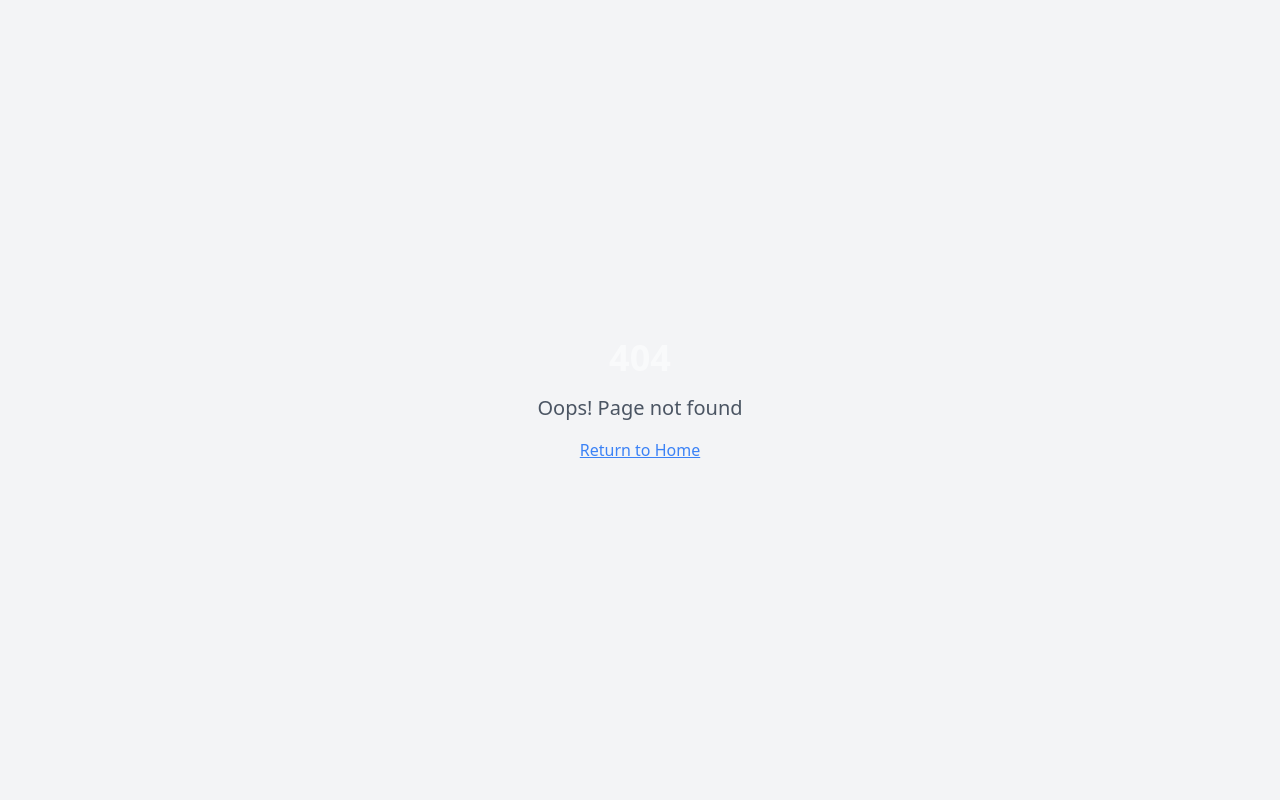
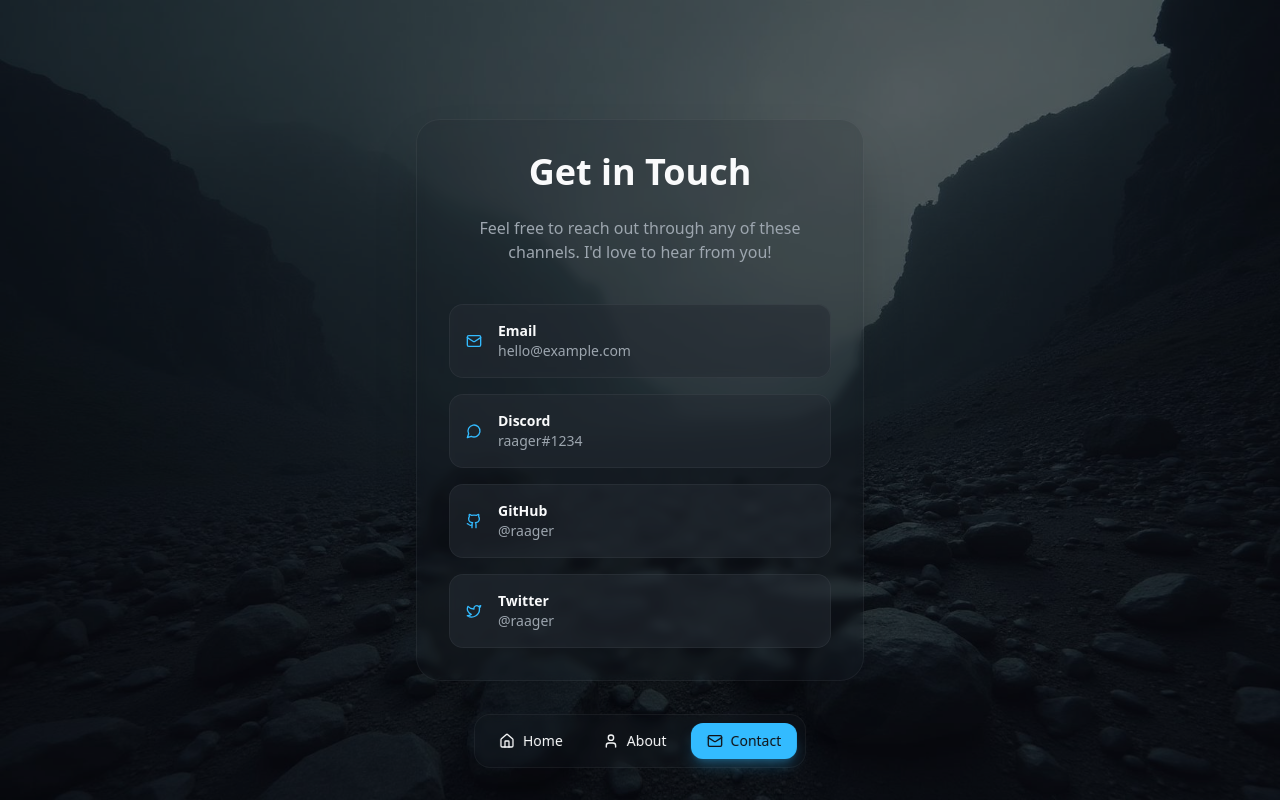
Before and after one commit to Aarmaan211/linkyour-look-alike, a React (Vite) app: page /contact in a window 1280 px wide. Before the commit this address had no page. Built offline with nearby package versions, Linux system fonts and the light colour scheme.

Commit message:
Refactor profile layout and add navigation
Move "a nerd" and location below status. Add a bottom navigation bar with About Me and Contact links. Implement easy background customization for images, videos, GIFs, or gradients.

```diff
--- a/src/App.tsx
+++ b/src/App.tsx
@@ -4,6 +4,8 @@ import { TooltipProvider } from "@/components/ui/tooltip";
 import { QueryClient, QueryClientProvider } from "@tanstack/react-query";
 import { BrowserRouter, Routes, Route } from "react-router-dom";
 import Index from "./pages/Index";
+import About from "./pages/About";
+import Contact from "./pages/Contact";
 import NotFound from "./pages/NotFound";
 
 const queryClient = new QueryClient();
@@ -16,6 +18,8 @@ const App = () => (
       <BrowserRouter>
         <Routes>
           <Route path="/" element={<Index />} />
+          <Route path="/about" element={<About />} />
+          <Route path="/contact" element={<Contact />} />
           {/* ADD ALL CUSTOM ROUTES ABOVE THE CATCH-ALL "*" ROUTE */}
           <Route path="*" element={<NotFound />} />
         </Routes>
--- /dev/null
+++ b/src/components/BackgroundManager.tsx
@@ -0,0 +1,92 @@
+interface BackgroundManagerProps {
+  children: React.ReactNode;
+}
+
+// 🎨 EASY BACKGROUND CUSTOMIZATION
+// Change the backgroundConfig object below to customize your background
+
+const backgroundConfig = {
+  // OPTIONS: 'image', 'video', 'gradient', 'gif'
+  type: 'image' as 'image' | 'video' | 'gradient' | 'gif',
+
+  // For type: 'image' or 'gif'
+  imageUrl: '/src/assets/atmospheric-background.jpg',
+
+  // For type: 'video'
+  videoUrl: '', // Add your video URL here
+
+  // For type: 'gradient'
+  gradient: 'linear-gradient(135deg, #667eea 0%, #764ba2 100%)', // CSS gradient
+
+  // Optional overlay (works with all types)
+  overlay: 'hsl(220 30% 5% / 0.6)', // Semi-transparent overlay
+
+  // Background options
+  backgroundSize: 'cover', // 'cover', 'contain', 'auto', etc.
+  backgroundPosition: 'center', // 'center', 'top', 'bottom', etc.
+  backgroundRepeat: 'no-repeat' // 'no-repeat', 'repeat', etc.
+};
+
+export const BackgroundManager = ({ children }: BackgroundManagerProps) => {
+  const renderBackground = () => {
+    switch (backgroundConfig.type) {
+      case 'image':
+      case 'gif':
+        return (
+          <div
+            className="absolute inset-0 bg-cover bg-center bg-no-repeat"
+            style={{
+              backgroundImage: `url(${backgroundConfig.imageUrl})`,
+              backgroundSize: backgroundConfig.backgroundSize,
+              backgroundPosition: backgroundConfig.backgroundPosition,
+              backgroundRepeat: backgroundConfig.backgroundRepeat
+            }}
+          />
+        );
+
+      case 'video':
+        return (
+          <video
+            className="absolute inset-0 w-full h-full object-cover"
+            autoPlay
+            muted
+            loop
+            playsInline
+          >
+            <source src={backgroundConfig.videoUrl} type="video/mp4" />
+          </video>
+        );
+
+      case 'gradient':
+        return (
+          <div
+            className="absolute inset-0"
+            style={{ background: backgroundConfig.gradient }}
+          />
+        );
+
+      default:
+        return null;
+    }
+  };
+
+  return (
+    <div className="min-h-screen relative overflow-hidden">
+      {/* Background */}
+      {renderBackground()}
+
+      {/* Optional overlay */}
+      {backgroundConfig.overlay && (
+        <div
+          className="absolute inset-0"
+          style={{ backgroundColor: backgroundConfig.overlay }}
+        />
+      )}
+
+      {/* Content */}
+      <div className="relative z-10">
+        {children}
+      </div>
+    </div>
+  );
+};
--- /dev/null
+++ b/src/components/Navigation.tsx
@@ -0,0 +1,58 @@
+import { Home, User, Mail } from 'lucide-react';
+import { useLocation } from 'react-router-dom';
+import { Button } from '@/components/ui/button';
+
+interface NavItem {
+  icon: React.ReactNode;
+  label: string;
+  path: string;
+}
+
+export const Navigation = () => {
+  const location = useLocation();
+
+  const navItems: NavItem[] = [
+    {
+      icon: <Home className="w-5 h-5" />,
+      label: 'Home',
+      path: '/'
+    },
+    {
+      icon: <User className="w-5 h-5" />,
+      label: 'About',
+      path: '/about'
+    },
+    {
+      icon: <Mail className="w-5 h-5" />,
+      label: 'Contact',
+      path: '/contact'
+    }
+  ];
+
+  return (
+    <div className="fixed bottom-8 left-1/2 transform -translate-x-1/2 z-20">
+      <div className="backdrop-blur-sm bg-glass border border-glass-border rounded-2xl p-2 shadow-2xl">
+        <div className="flex items-center gap-2">
+          {navItems.map((item) => (
+            <Button
+              key={item.path}
+              variant={location.pathname === item.path ? "default" : "ghost"}
+              size="sm"
+              asChild
+              className={`px-4 py-3 rounded-xl transition-all duration-300 hover:scale-105 ${
+                location.pathname === item.path
+                  ? 'bg-primary hover:bg-primary/90 shadow-lg shadow-profile-glow'
+                  : 'hover:bg-secondary/50'
+              }`}
+            >
+              <a href={item.path} className="flex items-center gap-2">
+                {item.icon}
+                <span className="text-sm font-medium">{item.label}</span>
+              </a>
+            </Button>
+          ))}
+        </div>
+      </div>
+    </div>
+  );
+};
--- a/src/components/ProfileCard.tsx
+++ b/src/components/ProfileCard.tsx
@@ -1,23 +1,21 @@
 import { MapPin, Eye } from 'lucide-react';
 
 interface ProfileCardProps {
-  name: string;
-  title: string;
-  location: string;
   username: string;
   status: string;
   statusDetail: string;
+  title: string;
+  location: string;
   avatar: string;
   viewCount: number;
 }
 
 export const ProfileCard = ({
-  name,
-  title,
-  location,
   username,
   status,
   statusDetail,
+  title,
+  location,
   avatar,
   viewCount
 }: ProfileCardProps) => {
@@ -27,22 +25,6 @@ export const ProfileCard = ({
       <div className="backdrop-blur-sm bg-glass border border-glass-border rounded-3xl p-8 shadow-2xl">
         {/* Main profile section */}
         <div className="text-center space-y-6">
-          {/* Profile name and title */}
-          <div>
-            <h1 className="text-6xl font-bold text-foreground mb-2 tracking-tight">
-              {name}
-            </h1>
-            <p className="text-xl text-muted-foreground font-medium">
-              {title}
-            </p>
-          </div>
-
-          {/* Location */}
-          <div className="flex items-center justify-center gap-2 text-muted-foreground">
-            <MapPin className="w-4 h-4" />
-            <span className="text-sm">{location}</span>
-          </div>
-
           {/* Profile info section */}
           <div className="flex items-center justify-center gap-4 py-6">
             <div className="relative">
@@ -61,6 +43,17 @@ export const ProfileCard = ({
             </div>
           </div>
 
+          {/* Title and Location moved below status */}
+          <div className="space-y-2">
+            <p className="text-xl text-muted-foreground font-medium">
+              {title}
+            </p>
+            <div className="flex items-center justify-center gap-2 text-muted-foreground">
+              <MapPin className="w-4 h-4" />
+              <span className="text-sm">{location}</span>
+            </div>
+          </div>
+
           {/* View counter */}
           <div className="flex items-center justify-center gap-2 text-muted-foreground text-sm">
             <Eye className="w-4 h-4" />
--- /dev/null
+++ b/src/pages/About.tsx
@@ -0,0 +1,54 @@
+import { BackgroundManager } from '@/components/BackgroundManager';
+import { Navigation } from '@/components/Navigation';
+
+const About = () => {
+  return (
+    <BackgroundManager>
+      <div className="min-h-screen flex flex-col items-center justify-center p-6">
+        {/* About Content */}
+        <div className="backdrop-blur-sm bg-glass border border-glass-border rounded-3xl p-8 shadow-2xl max-w-2xl">
+          <div className="text-center space-y-6">
+            <h1 className="text-4xl font-bold text-foreground mb-4">About Me</h1>
+
+            <div className="text-left space-y-4 text-muted-foreground">
+              <p>
+                Hey there! I'm a passionate developer and tech enthusiast from Alberta, Canada.
+                I love exploring new technologies, building cool projects, and sharing knowledge with the community.
+              </p>
+
+              <p>
+                When I'm not coding, you can find me diving deep into the latest tech trends,
+                contributing to open source projects, or just nerding out about the latest developments
+                in web development and software engineering.
+              </p>
+
+              <p>
+                I believe in the power of technology to solve real-world problems and create
+                meaningful connections between people. That's what drives me to keep learning
+                and building every day.
+              </p>
+            </div>
+
+            <div className="pt-4">
+              <h2 className="text-xl font-semibold text-foreground mb-3">Skills & Interests</h2>
+              <div className="flex flex-wrap gap-2 justify-center">
+                {['React', 'TypeScript', 'Node.js', 'Python', 'Docker', 'AWS', 'Web3', 'AI/ML'].map((skill) => (
+                  <span
+                    key={skill}
+                    className="px-3 py-1 bg-secondary/50 border border-glass-border rounded-full text-sm"
+                  >
+                    {skill}
+                  </span>
+                ))}
+              </div>
+            </div>
+          </div>
+        </div>
+
+        <Navigation />
+      </div>
+    </BackgroundManager>
+  );
+};
+
+export default About;
--- /dev/null
+++ b/src/pages/Contact.tsx
@@ -0,0 +1,81 @@
+import { BackgroundManager } from '@/components/BackgroundManager';
+import { Navigation } from '@/components/Navigation';
+import { Mail, MessageCircle, Github, Twitter } from 'lucide-react';
+import { Button } from '@/components/ui/button';
+
+const Contact = () => {
+  const contactMethods = [
+    {
+      icon: <Mail className="w-6 h-6" />,
+      label: 'Email',
+      value: 'hello@example.com',
+      href: 'mailto:hello@example.com'
+    },
+    {
+      icon: <MessageCircle className="w-6 h-6" />,
+      label: 'Discord',
+      value: 'raager#1234',
+      href: '#'
+    },
+    {
+      icon: <Github className="w-6 h-6" />,
+      label: 'GitHub',
+      value: '@raager',
+      href: 'https://github.com'
+    },
+    {
+      icon: <Twitter className="w-6 h-6" />,
+      label: 'Twitter',
+      value: '@raager',
+      href: 'https://twitter.com'
+    }
+  ];
+
+  return (
+    <BackgroundManager>
+      <div className="min-h-screen flex flex-col items-center justify-center p-6">
+        {/* Contact Content */}
+        <div className="backdrop-blur-sm bg-glass border border-glass-border rounded-3xl p-8 shadow-2xl max-w-md w-full">
+          <div className="text-center space-y-6">
+            <h1 className="text-4xl font-bold text-foreground mb-4">Get in Touch</h1>
+
+            <p className="text-muted-foreground">
+              Feel free to reach out through any of these channels.
+              I'd love to hear from you!
+            </p>
+
+            <div className="space-y-4 pt-4">
+              {contactMethods.map((method, index) => (
+                <Button
+                  key={index}
+                  variant="secondary"
+                  asChild
+                  className="w-full h-auto p-4 justify-start bg-secondary/50 hover:bg-secondary/70 backdrop-blur-sm border border-glass-border transition-all duration-300 hover:scale-[1.02]"
+                >
+                  <a
+                    href={method.href}
+                    target="_blank"
+                    rel="noopener noreferrer"
+                    className="flex items-center gap-4"
+                  >
+                    <div className="text-accent">
+                      {method.icon}
+                    </div>
+                    <div className="text-left">
+                      <div className="font-semibold text-foreground">{method.label}</div>
+                      <div className="text-sm text-muted-foreground">{method.value}</div>
+                    </div>
+                  </a>
+                </Button>
+              ))}
+            </div>
+          </div>
+        </div>
+
+        <Navigation />
+      </div>
+    </BackgroundManager>
+  );
+};
+
+export default Contact;
--- a/src/pages/Index.tsx
+++ b/src/pages/Index.tsx
@@ -1,37 +1,30 @@
 import { ProfileCard } from '@/components/ProfileCard';
 import { SocialLinks } from '@/components/SocialLinks';
-import atmosphericBg from '@/assets/atmospheric-background.jpg';
+import { Navigation } from '@/components/Navigation';
+import { BackgroundManager } from '@/components/BackgroundManager';
 
 const Index = () => {
   return (
-    <div className="min-h-screen relative overflow-hidden">
-      {/* Atmospheric background */}
-      <div
-        className="absolute inset-0 bg-cover bg-center bg-no-repeat"
-        style={{ backgroundImage: `url(${atmosphericBg})` }}
-      />
-
-      {/* Atmospheric overlay */}
-      <div className="absolute inset-0 bg-atmospheric-overlay" />
-
-      {/* Content */}
-      <div className="relative z-10 min-h-screen flex flex-col items-center justify-center p-6 space-y-8">
+    <BackgroundManager>
+      <div className="min-h-screen flex flex-col items-center justify-center p-6 space-y-8">
         {/* Profile Card */}
         <ProfileCard
-          name="rgr"
-          title="a nerd"
-          location="Alberta, Canada"
           username="raager"
           status="Watching"
           statusDetail="The Time - Its 01:04 AM for me right now"
+          title="a nerd"
+          location="Alberta, Canada"
           avatar="/lovable-uploads/71ad3671-3621-4c11-892c-2055c83fe1c8.png"
           viewCount={56}
         />
 
         {/* Social Links */}
         <SocialLinks />
+
+        {/* Navigation */}
+        <Navigation />
       </div>
-    </div>
+    </BackgroundManager>
   );
 };
 
```
